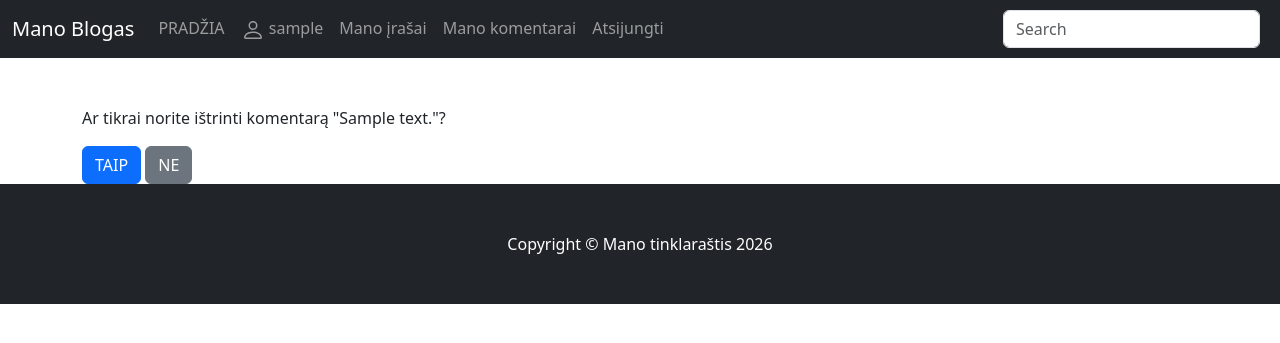
After one commit to DonatasNoreika/blog_20260130, a Django app: page /comments/1/delete/ in a window 1280 px wide. The commit adds this page. Shown: the top 343 px of the page. Run offline with Django 5.2, Linux system fonts and the light colour scheme; a user stored in the database is signed in; tables that the repository leaves empty hold one stand-in row (values such as "Sample post"); some libraries are stand-ins or nearby versions.

Commit message:
+Prisijungęs vartotojas gali ištrinti savo komentarus

```diff
--- /dev/null
+++ b/mysite/blog/templates/comment_delete.html
@@ -0,0 +1,12 @@
+{% extends "base.html" %}
+
+{% block content %}
+<p>Ar tikrai norite ištrinti komentarą "{{ comment.content }}"?</p>
+<form method="post" enctype="multipart/form-data">
+    {% csrf_token %}
+    {% load crispy_forms_tags %}
+    {{ form | crispy }}
+    <button type="submit" class="btn btn-primary">TAIP</button>
+    <a class="btn btn-secondary" href="{% url 'post' comment.post.pk %}">NE</a>
+</form>
+{% endblock %}
--- a/mysite/blog/templates/post.html
+++ b/mysite/blog/templates/post.html
@@ -53,7 +53,7 @@
             {% if comment.author == user %}
             <div class="mb-2">
                 <a href="{% url 'comment_update' comment.pk %}" class="btn btn-warning btn-sm">Redaguoti</a>
-                <a href="" class="btn btn-danger btn-sm">Ištrinti</a>
+                <a href="{% url 'comment_delete' comment.pk %}" class="btn btn-danger btn-sm">Ištrinti</a>
             </div>
             {% endif %}
         </div>
--- a/mysite/blog/urls.py
+++ b/mysite/blog/urls.py
@@ -13,4 +13,5 @@ urlpatterns = [
     path("posts/<int:pk>/update/", views.PostUpdateView.as_view(), name="post_update"),
     path("posts/<int:pk>/delete/", views.PostDeleteView.as_view(), name="post_delete"),
     path("comments/<int:pk>/update/", views.CommentUpdateView.as_view(), name="comment_update"),
+    path("comments/<int:pk>/delete/", views.CommentDeleteView.as_view(), name="comment_delete"),
 ]
--- a/mysite/blog/views.py
+++ b/mysite/blog/views.py
@@ -145,3 +145,15 @@ class CommentUpdateView(LoginRequiredMixin, UserPassesTestMixin, generic.UpdateV
 
     def test_func(self):
         return self.get_object().author == self.request.user
+
+
+class CommentDeleteView(LoginRequiredMixin, UserPassesTestMixin, generic.DeleteView):
+    model = Comment
+    template_name = "comment_delete.html"
+    context_object_name = "comment"
+
+    def get_success_url(self):
+        return reverse("post", kwargs={"pk": self.object.post.pk})
+
+    def test_func(self):
+        return self.get_object().author == self.request.user
```
